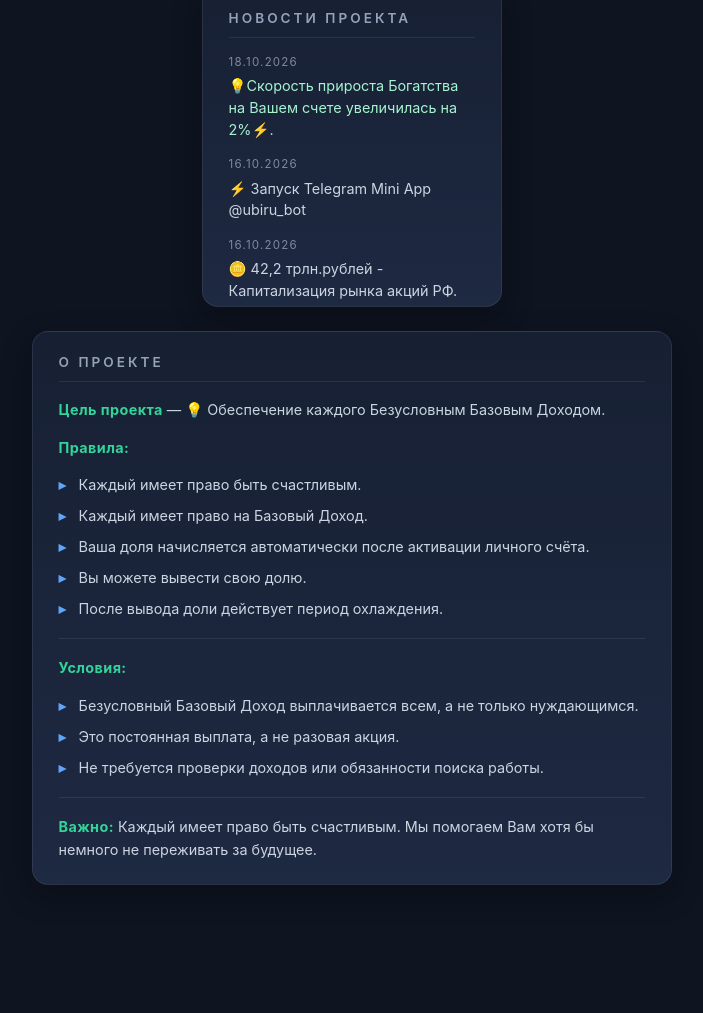
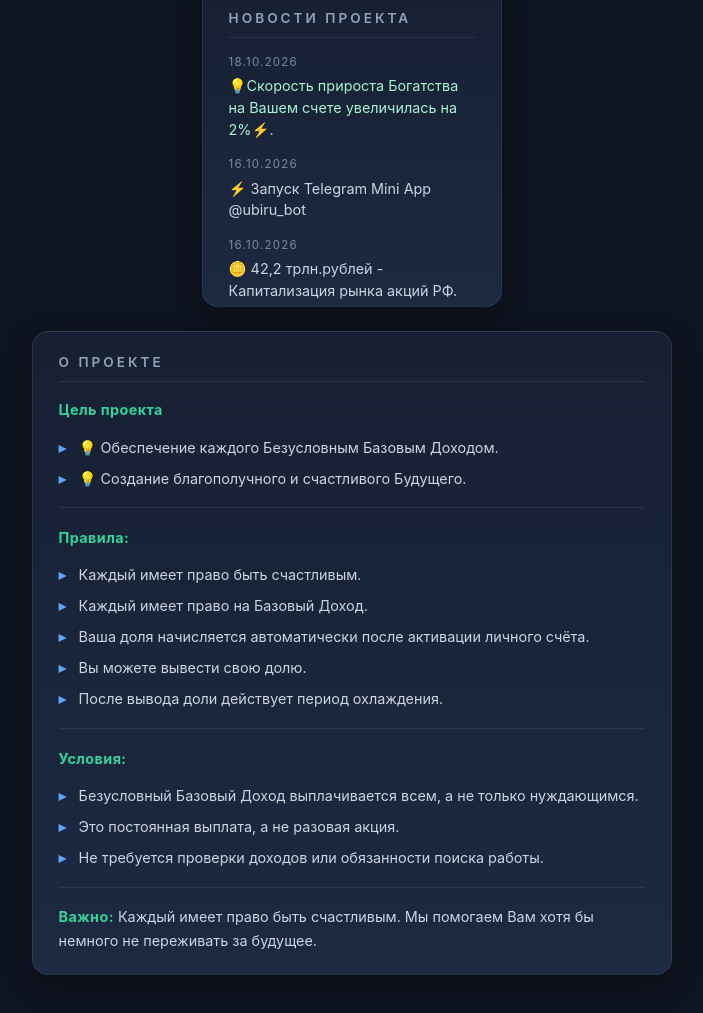
Before and after one commit to avladimirtsev/Another, a plain HTML site: page index.html in a window 1280 px wide. Shown: the part 568-1581 px from the top of the page, without its empty margins (288-991 px from the left). Before the commit the page ends 1501 px from the top, so only its background shows below. Drawn offline with Linux system fonts and the light colour scheme.

Commit message:
Update index.html

```diff
--- a/index.html
+++ b/index.html
@@ -978,8 +978,16 @@
         const aboutText = [
             {
                 type: "p",
-                html: '<strong>Цель проекта</strong> — 💡 Обеспечение каждого Безусловным Базовым Доходом.'
+                html: '<strong>Цель проекта</strong>'
             },
+            {
+                type: "ul",
+                items: [
+                    "💡 Обеспечение каждого Безусловным Базовым Доходом.",
+                    "💡 Создание благополучного и счастливого Будущего."
+                ]
+            },
+            { type: "hr" },
             {
                 type: "p",
                 html: '<strong>Правила:</strong>'
```
